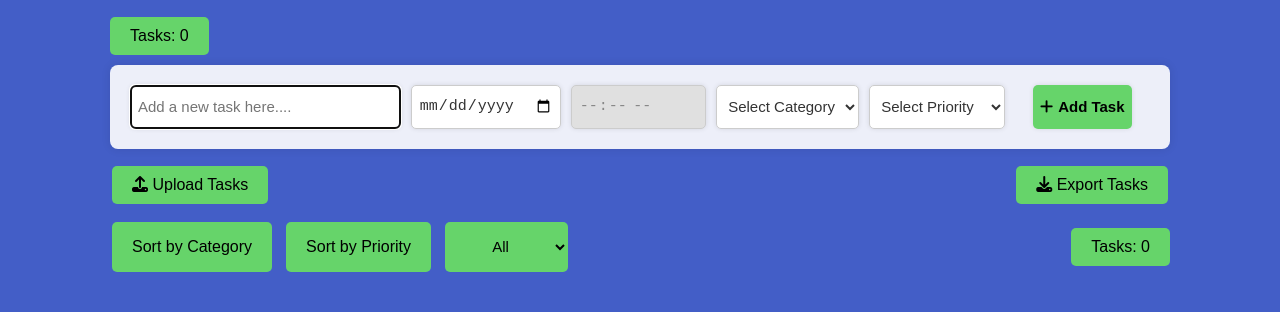
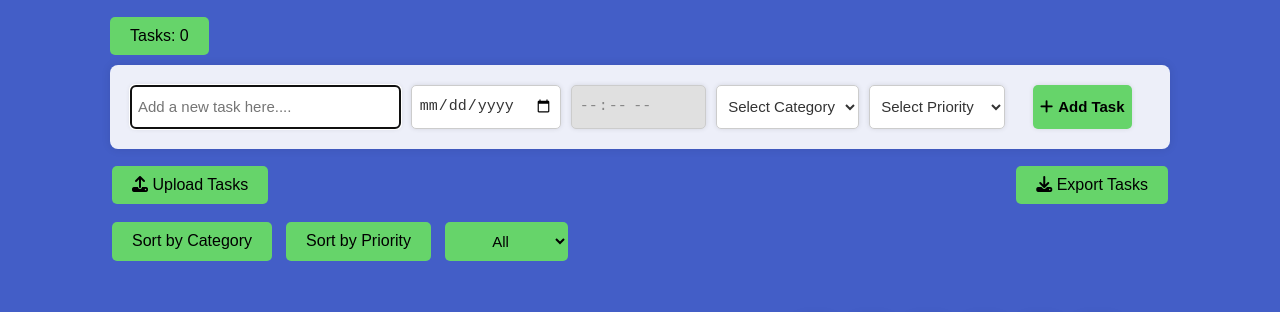
Before and after one commit to Ben-Turner-Theijsmeijer/To-Do-App, a website with bundled scripts: page src/views/Todolist.html in a window 1280 px wide. Shown: the part 239-551 px from the top of the page. Built offline with nearby package versions, Linux system fonts and the light colour scheme.

Commit message:
Remove duplicate instance of task counter - #30

```diff
--- a/src/views/Todolist.html
+++ b/src/views/Todolist.html
@@ -98,9 +98,6 @@
           <option value="completed">Completed</option>
         </select>
       </div>
-
-      <!-- Task Counter Button in the same row as other buttons -->
-      <button class="task-counter-button">Tasks: 0</button>
     </div>
 
     <div class="task-list display">
```
